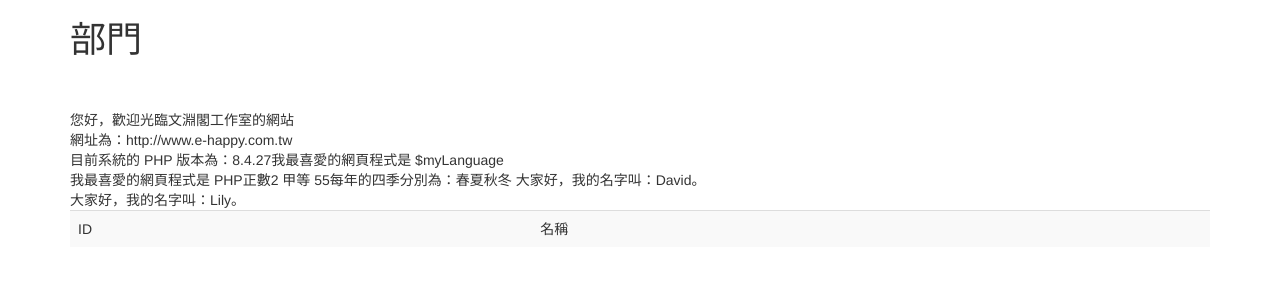
After one commit to star851016/DMProject2, a PHP site: page /Yoda/Yoda.php in a window 1280 px wide. The commit adds this page. Shown: the top 300 px of the page. Run offline with PHP 8.4, Linux system fonts and the light colour scheme.

Commit message:
11/16 by Yoda: Create file yoda.php for test

```diff
--- /dev/null
+++ b/Yoda/Yoda.php
@@ -0,0 +1,100 @@
+<?php
+	//資料庫主機設定
+	$db_host = "localhost";
+	$db_username = "root";
+	$db_password = "datamodel";
+	//連線伺服器
+	$db_link = @mysqli_connect($db_host, $db_username, $db_password);
+	if (!$db_link) die("資料連結失敗！");
+	//設定字元集與編碼
+	mysqli_query($db_link, "SET NAMES utf8");
+?>
+
+<!DOCTYPE html>
+<html lang="en">
+<head>
+
+  <title>DM</title>
+  <meta charset="utf-8">
+  <meta name="viewport" content="width=device-width, initial-scale=1">
+  <link rel="stylesheet" href="http://maxcdn.bootstrapcdn.com/bootstrap/3.3.6/css/bootstrap.min.css">
+
+</head>
+<body>
+  <div class="container">
+    <h1>部門</h1>
+
+  <br><br>
+    <table class="table table-striped">
+      <tr>
+        <td>ID</td>
+        <td>名稱</td>
+
+      </tr>
+
+      <?php
+	define('eHappy',"文淵閣工作室");
+	const eHappyUrl = "http://www.e-happy.com.tw";
+	echo "您好，歡迎光臨".eHappy."的網站<br>";
+	echo "網址為：".eHappyUrl."<br>";
+    ?>
+	<?php
+	echo "目前系統的 PHP 版本為：";
+	echo PHP_VERSION;
+	$myLanguage = "PHP";
+	echo '我最喜愛的網頁程式是 $myLanguage <br />';
+	echo "我最喜愛的網頁程式是 $myLanguage";
+?>
+<?php
+	$a = 2;
+	$b = ($a > 0 || $a < 10) ? "正數" : "負數";  # ||
+	echo $b;
+
+	$a = 2;
+	$c = $a  ? : $b;   # if a exist , than $c=$a
+	echo $c;
+?>
+
+<?php
+	$score = 85;
+	if($score>=60 && $score<70){
+		echo '丙等';
+	}elseif($score>=70 && $score<80){
+		echo '乙等';
+	}elseif($score>=80 && $score<90){
+		echo '甲等';
+	}elseif($score>=90 && $score<=100){
+		echo '優等';
+	}else{
+		echo '不及格';
+	}
+?>
+
+<?php
+	$countI = 0;
+	for ($i=1;$i<=10;$i++){
+		$countI += $i;
+	}
+	echo $countI;
+?>
+<?php
+$season = array('春', '夏', '秋', '冬');
+
+echo "每年的四季分別為：";
+foreach ($season as $value){
+	echo $value;
+}
+?>
+
+<?php
+	function showName($myName){
+		echo "大家好，我的名字叫：" . $myName . "。<br />";
+	}
+	showName("David");
+	showName("Lily");
+?>
+
+  </table>
+  </div>
+</body>
+</html>
```
Also changed, not shown: index.php (+10 -0 lines).
